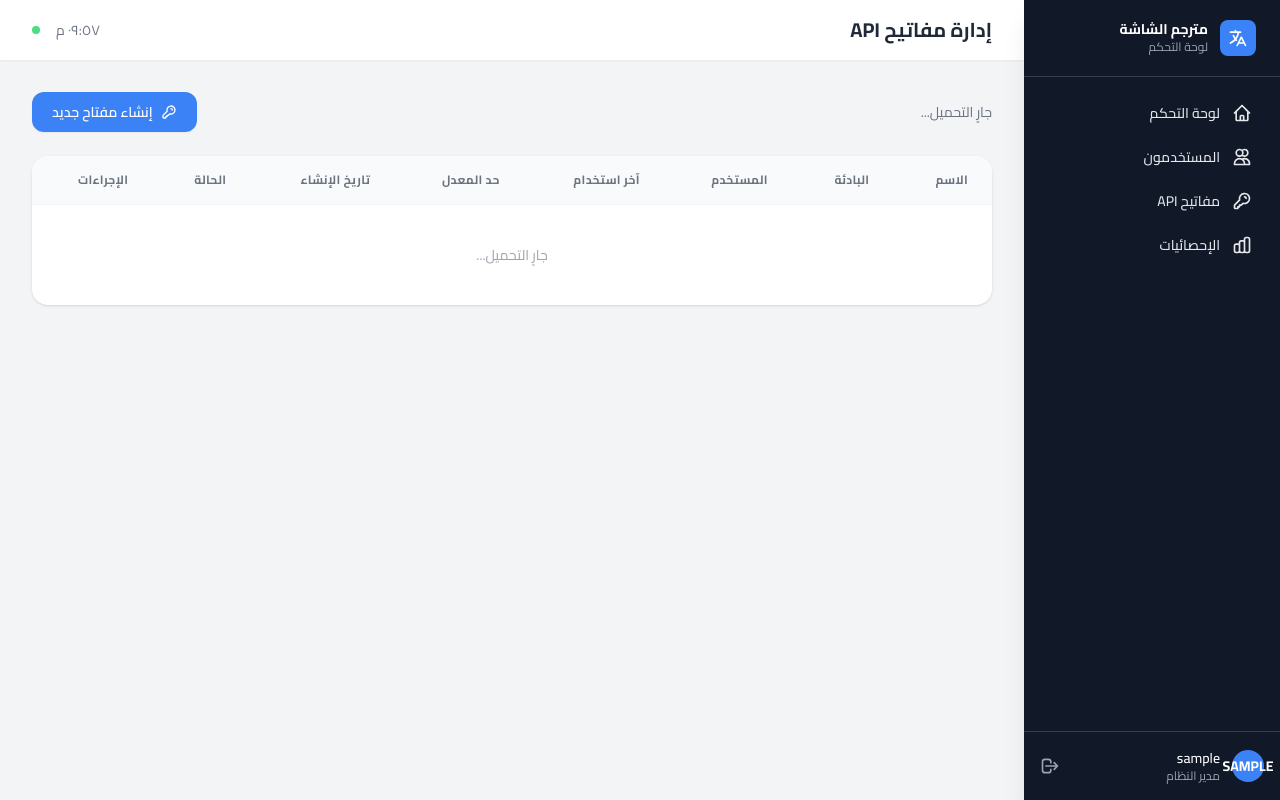
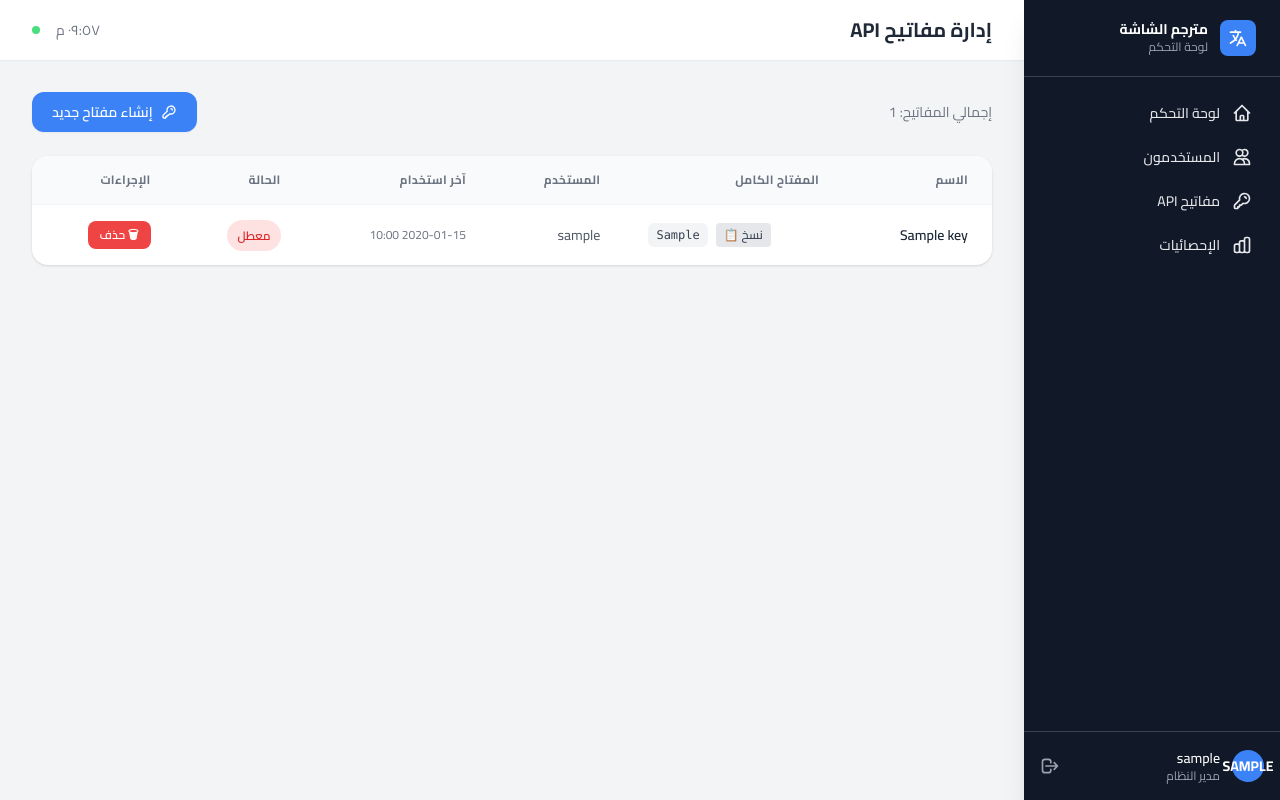
Before and after one commit to 1abdussalam1/screen-translator, a FastAPI app: template dashboard/templates/api_keys.html in a window 1280 px wide. Run offline with FastAPI, Linux system fonts and the light colour scheme; the template is opened without the code that fills it: most values are stand-ins (such as "Sample title", 1, 10 or a date in 2020); some libraries are stand-ins or nearby versions.

Commit message:
fix: Tesseract auto-detect path on Windows + dashboard key copy/delete

```diff
--- a/dashboard/src/main.py
+++ b/dashboard/src/main.py
@@ -5,7 +5,7 @@ import secrets
 
 import bcrypt
 from fastapi import FastAPI, Request, Form, Depends
-from fastapi.responses import HTMLResponse, RedirectResponse, JSONResponse
+from fastapi.responses import HTMLResponse, RedirectResponse, JSONResponse, Response
 from fastapi.staticfiles import StaticFiles
 from fastapi.templating import Jinja2Templates
 from itsdangerous import URLSafeTimedSerializer, BadSignature, SignatureExpired
@@ -169,6 +169,7 @@ async def api_keys_page(request: Request, db: AsyncSession = Depends(get_db)):
             "id": k.id,
             "name": k.name,
             "key_prefix": k.key_prefix,
+            "raw_key": k.raw_key,
             "username": username,
             "is_active": k.is_active,
             "created_at": k.created_at,
@@ -295,6 +296,7 @@ async def generate_key(request: Request, db: AsyncSession = Depends(get_db)):
         name=name,
         is_active=True,
         rate_limit=server_config.RATE_LIMIT_DEFAULT,
+        raw_key=raw_key,
     )
     db.add(api_key)
     await db.commit()
@@ -303,18 +305,15 @@ async def generate_key(request: Request, db: AsyncSession = Depends(get_db)):
 
 
 @dashboard_app.delete("/api/keys/{key_id}")
-async def revoke_key(key_id: int, request: Request, db: AsyncSession = Depends(get_db)):
+async def delete_key(key_id: int, request: Request, db: AsyncSession = Depends(get_db)):
     admin = get_admin_from_request(request)
     if not admin:
         return JSONResponse({"error": "Unauthorized"}, status_code=401)
 
-    key = await db.get(APIKey, key_id)
-    if not key:
-        return JSONResponse({"error": "Not found"}, status_code=404)
-
-    key.is_active = False
+    from sqlalchemy import delete as sql_delete
+    await db.execute(sql_delete(APIKey).where(APIKey.id == key_id))
     await db.commit()
-    return JSONResponse({"ok": True})
+    return Response(status_code=200)  # Empty response — HTMX removes the row
 
 
 @dashboard_app.get("/api/stats")
--- a/dashboard/templates/api_keys.html
+++ b/dashboard/templates/api_keys.html
@@ -7,7 +7,7 @@
 
 <!-- Header -->
 <div class="flex items-center justify-between mb-6">
-    <p class="text-sm text-gray-500" id="keys-count">جارٍ التحميل...</p>
+    <p class="text-sm text-gray-500">إجمالي المفاتيح: {{ keys|length }}</p>
     <button onclick="openGenerateModal()"
             class="bg-blue-500 hover:bg-blue-600 text-white px-5 py-2.5 rounded-xl text-sm font-semibold shadow-sm transition-colors flex items-center gap-2">
         <svg class="w-4 h-4" fill="none" stroke="currentColor" viewBox="0 0 24 24">
@@ -19,24 +19,64 @@
 </div>
 
 <!-- Table -->
-<div class="bg-white rounded-2xl shadow overflow-hidden">
-    <table class="w-full text-right">
+<div class="bg-white rounded-2xl shadow overflow-x-auto">
+    <table class="w-full text-right" id="keys-table">
         <thead class="bg-gray-50 border-b border-gray-100">
             <tr class="text-xs font-bold text-gray-500 uppercase tracking-wide">
                 <th class="px-6 py-4">الاسم</th>
-                <th class="px-6 py-4">البادئة</th>
+                <th class="px-6 py-4">المفتاح الكامل</th>
                 <th class="px-6 py-4">المستخدم</th>
                 <th class="px-6 py-4">آخر استخدام</th>
-                <th class="px-6 py-4">حد المعدل</th>
-                <th class="px-6 py-4">تاريخ الإنشاء</th>
                 <th class="px-6 py-4">الحالة</th>
                 <th class="px-6 py-4">الإجراءات</th>
             </tr>
         </thead>
-        <tbody id="keys-tbody" class="divide-y divide-gray-50">
+        <tbody class="divide-y divide-gray-50">
+            {% for k in keys %}
+            <tr class="hover:bg-gray-50 transition-colors text-sm" id="key-row-{{ k.id }}">
+                <td class="px-6 py-4 font-semibold text-gray-800">{{ k.name }}</td>
+                <td class="px-6 py-4">
+                    <div class="flex items-center gap-2" dir="ltr">
+                        <code class="bg-gray-100 text-gray-700 px-2 py-1 rounded-md text-xs font-mono break-all max-w-xs">
+                            {% if k.raw_key %}{{ k.raw_key }}{% else %}{{ k.key_prefix }}****{% endif %}
+                        </code>
+                        {% if k.raw_key %}
+                        <button onclick="copyKey('{{ k.raw_key }}', this)"
+                                class="shrink-0 bg-gray-200 hover:bg-gray-300 text-gray-700 px-2 py-1 rounded text-xs font-medium transition-colors whitespace-nowrap">
+                            📋 نسخ
+                        </button>
+                        {% endif %}
+                    </div>
+                </td>
+                <td class="px-6 py-4 text-gray-600">{{ k.username }}</td>
+                <td class="px-6 py-4 text-gray-500 text-xs">
+                    {% if k.last_used_at %}
+                        {{ k.last_used_at.strftime('%Y-%m-%d %H:%M') }}
+                    {% else %}
+                        لم يُستخدم
+                    {% endif %}
+                </td>
+                <td class="px-6 py-4">
+                    <span class="px-2.5 py-1 rounded-full text-xs font-semibold {{ 'bg-green-100 text-green-700' if k.is_active else 'bg-red-100 text-red-600' }}">
+                        {{ 'نشط' if k.is_active else 'معطل' }}
+                    </span>
+                </td>
+                <td class="px-6 py-4">
+                    <button
+                        hx-delete="/dashboard/api/keys/{{ k.id }}"
+                        hx-confirm="هل أنت متأكد من حذف هذا المفتاح؟"
+                        hx-target="#key-row-{{ k.id }}"
+                        hx-swap="outerHTML swap:0.3s"
+                        class="bg-red-500 hover:bg-red-600 text-white px-3 py-1.5 rounded-lg text-xs font-semibold transition-colors">
+                        🗑 حذف
+                    </button>
+                </td>
+            </tr>
+            {% else %}
             <tr>
-                <td colspan="8" class="text-center py-10 text-gray-400 text-sm">جارٍ التحميل...</td>
+                <td colspan="6" class="text-center py-10 text-gray-400 text-sm">لا توجد مفاتيح API</td>
             </tr>
+            {% endfor %}
         </tbody>
     </table>
 </div>
@@ -59,6 +99,9 @@
                 <select id="gen-user-id" required
                         class="w-full border border-gray-300 rounded-xl px-4 py-2.5 text-sm focus:outline-none focus:ring-2 focus:ring-blue-500">
                     <option value="">اختر مستخدماً...</option>
+                    {% for u in users %}
+                    <option value="{{ u.id }}">{{ u.username }}</option>
+                    {% endfor %}
                 </select>
             </div>
             <div>
@@ -66,11 +109,6 @@
                 <input id="gen-key-name" type="text" required value="Default"
                        class="w-full border border-gray-300 rounded-xl px-4 py-2.5 text-sm focus:outline-none focus:ring-2 focus:ring-blue-500"
                        placeholder="مثال: Windows Client" />
-            </div>
-            <div>
-                <label class="block text-sm font-semibold text-gray-700 mb-1">حد المعدل (طلب/دقيقة)</label>
-                <input id="gen-rate-limit" type="number" value="60" min="1"
-                       class="w-full border border-gray-300 rounded-xl px-4 py-2.5 text-sm focus:outline-none focus:ring-2 focus:ring-blue-500" />
             </div>
             <div class="flex gap-3 pt-2">
                 <button type="submit"
@@ -86,7 +124,7 @@
     </div>
 </div>
 
-<!-- New Key Display Modal (shown ONCE) -->
+<!-- New Key Display Modal -->
 <div id="new-key-modal" class="hidden fixed inset-0 bg-black/50 z-50 flex items-center justify-center">
     <div class="bg-white rounded-2xl shadow-xl p-7 max-w-lg w-full mx-4" dir="rtl">
         <div class="text-center mb-5">
@@ -96,22 +134,22 @@
                 </svg>
             </div>
             <h3 class="text-lg font-bold text-gray-800">تم إنشاء المفتاح بنجاح!</h3>
-            <p class="text-sm text-red-600 font-semibold mt-1">
-                ⚠️ احفظ هذا المفتاح الآن — لن يُعرض مرة أخرى
+            <p class="text-sm text-gray-500 mt-1">
+                يمكنك نسخ المفتاح في أي وقت من جدول المفاتيح
             </p>
         </div>
 
-        <div class="bg-gray-900 rounded-xl p-4 flex items-center gap-3 mb-5">
-            <code id="new-key-value" class="flex-1 text-green-400 font-mono text-sm break-all" dir="ltr"></code>
-            <button onclick="copyNewKey()"
-                    class="shrink-0 bg-gray-700 hover:bg-gray-600 text-white px-3 py-1.5 rounded-lg text-xs font-medium transition-colors">
-                نسخ
+        <div class="bg-gray-900 rounded-xl p-4 mb-3">
+            <code id="new-key-value" class="block text-green-400 font-mono text-sm break-all mb-3" dir="ltr"></code>
+            <button onclick="copyNewKey(this)"
+                    class="w-full bg-green-600 hover:bg-green-700 text-white px-4 py-2.5 rounded-lg text-sm font-semibold transition-colors">
+                📋 نسخ المفتاح
             </button>
         </div>
 
         <button onclick="closeNewKeyModal()"
                 class="w-full bg-blue-500 hover:bg-blue-600 text-white px-4 py-2.5 rounded-xl font-semibold text-sm transition-colors">
-            لقد حفظت المفتاح، أغلق
+            إغلاق
         </button>
     </div>
 </div>
@@ -120,71 +158,16 @@
 
 {% block scripts %}
 <script>
-    let _usersList = [];
-
-    async function loadKeys() {
-        try {
-            const resp = await fetch('/admin/api/keys');
-            const data = await resp.json();
-            renderKeys(data.keys || []);
-        } catch (e) {
-            showToast('تعذر تحميل المفاتيح', 'error');
-        }
-    }
-
-    async function loadUsers() {
-        try {
-            const resp = await fetch('/admin/api/users?limit=500');
-            const data = await resp.json();
-            _usersList = data.users || [];
-            const sel = document.getElementById('gen-user-id');
-            sel.innerHTML = '<option value="">اختر مستخدماً...</option>' +
-                _usersList.map(u => `<option value="${u.id}">${u.username}</option>`).join('');
-        } catch (e) {}
-    }
-
-    function getUserName(userId) {
-        const u = _usersList.find(x => x.id === userId);
-        return u ? u.username : `#${userId}`;
-    }
-
-    function renderKeys(keys) {
-        document.getElementById('keys-count').textContent = `إجمالي المفاتيح: ${fmtNum(keys.length)}`;
-
-        if (!keys.length) {
-            document.getElementById('keys-tbody').innerHTML =
-                `<tr><td colspan="8" class="text-center py-10 text-gray-400 text-sm">لا توجد مفاتيح API</td></tr>`;
-            return;
-        }
-
-        document.getElementById('keys-tbody').innerHTML = keys.map(k => `
-            <tr class="hover:bg-gray-50 transition-colors text-sm">
-                <td class="px-6 py-4 font-semibold text-gray-800">${k.name}</td>
-                <td class="px-6 py-4">
-                    <code class="bg-gray-100 text-gray-700 px-2 py-1 rounded-md text-xs font-mono" dir="ltr">${k.key_prefix}****</code>
-                </td>
-                <td class="px-6 py-4 text-gray-600">${getUserName(k.user_id)}</td>
-                <td class="px-6 py-4 text-gray-500 text-xs">
-                    ${k.last_used_at ? new Date(k.last_used_at).toLocaleString('ar-SA') : 'لم يُستخدم'}
-                </td>
-                <td class="px-6 py-4 text-gray-600">${fmtNum(k.rate_limit)}/دقيقة</td>
-                <td class="px-6 py-4 text-gray-500 text-xs">${new Date(k.created_at).toLocaleDateString('ar-SA')}</td>
-                <td class="px-6 py-4">
-                    <span class="px-2.5 py-1 rounded-full text-xs font-semibold ${k.is_active ? 'bg-green-100 text-green-700' : 'bg-red-100 text-red-600'}">
-                        ${k.is_active ? 'نشط' : 'محذوف'}
-                    </span>
-                </td>
-                <td class="px-6 py-4">
-                    ${k.is_active ? `
-                    <button onclick="revokeKey(${k.id})"
-                            class="text-red-500 hover:text-red-700 text-xs font-medium">إلغاء</button>
-                    ` : '<span class="text-gray-300 text-xs">—</span>'}
-                </td>
-            </tr>`).join('');
+    function copyKey(text, btn) {
+        navigator.clipboard.writeText(text).then(() => {
+            const orig = btn.innerHTML;
+            btn.innerHTML = '✓ تم النسخ!';
+            btn.classList.add('text-green-500');
+            setTimeout(() => { btn.innerHTML = orig; btn.classList.remove('text-green-500'); }, 2000);
+        });
     }
 
     function openGenerateModal() {
-        loadUsers();
         document.getElementById('generate-modal').classList.remove('hidden');
     }
     function closeGenerateModal() {
@@ -194,25 +177,29 @@
 
     function closeNewKeyModal() {
         document.getElementById('new-key-modal').classList.add('hidden');
+        // Reload page to show new key in table
+        window.location.reload();
     }
 
-    function copyNewKey() {
-        const key = document.getElementById('new-key-value').textContent;
+    function copyNewKey(btn) {
+        const key = document.getElementById('new-key-value').textContent.trim();
         navigator.clipboard.writeText(key).then(() => {
-            showToast('تم نسخ المفتاح!', 'success');
+            const orig = btn.innerHTML;
+            btn.innerHTML = '✓ تم النسخ!';
+            btn.classList.add('bg-green-400');
+            setTimeout(() => { btn.innerHTML = orig; btn.classList.remove('bg-green-400'); }, 2000);
         });
     }
 
     document.getElementById('generate-form').addEventListener('submit', async (e) => {
         e.preventDefault();
         try {
-            const resp = await fetch('/admin/api/keys/generate', {
+            const resp = await fetch('/dashboard/api/keys/generate', {
                 method: 'POST',
                 headers: {'Content-Type': 'application/json'},
                 body: JSON.stringify({
                     user_id: parseInt(document.getElementById('gen-user-id').value),
                     name: document.getElementById('gen-key-name').value,
-                    rate_limit: parseInt(document.getElementById('gen-rate-limit').value),
                 }),
             });
             if (resp.ok) {
@@ -220,33 +207,13 @@
                 closeGenerateModal();
                 document.getElementById('new-key-value').textContent = data.key;
                 document.getElementById('new-key-modal').classList.remove('hidden');
-                loadKeys();
             } else {
                 const err = await resp.json();
-                showToast(err.detail || 'حدث خطأ', 'error');
+                alert(err.detail || err.error || 'حدث خطأ');
             }
         } catch (e) {
-            showToast('تعذر الاتصال بالخادم', 'error');
+            alert('تعذر الاتصال بالخادم');
         }
     });
-
-    function revokeKey(keyId) {
-        confirmAction(
-            'إلغاء المفتاح',
-            'هل تريد إلغاء هذا المفتاح؟ لن يتمكن المستخدم من استخدامه بعد ذلك.',
-            async () => {
-                const resp = await fetch(`/admin/api/keys/${keyId}`, { method: 'DELETE' });
-                if (resp.ok || resp.status === 204) {
-                    showToast('تم إلغاء المفتاح', 'success');
-                    loadKeys();
-                } else {
-                    showToast('حدث خطأ', 'error');
-                }
-            }
-        );
-    }
-
-    loadKeys();
-    loadUsers();
 </script>
 {% endblock %}
--- a/server/src/models/database.py
+++ b/server/src/models/database.py
@@ -35,6 +35,7 @@ class APIKey(Base):
     last_used_at = Column(DateTime, nullable=True)
     is_active = Column(Boolean, default=True, nullable=False)
     rate_limit = Column(Integer, default=60, nullable=False)
+    raw_key = Column(Text, nullable=True)
 
     user = relationship("User", back_populates="api_keys")
     usage_logs = relationship("UsageLog", back_populates="api_key", lazy="select")
--- a/server/src/routers/admin.py
+++ b/server/src/routers/admin.py
@@ -191,6 +191,7 @@ async def generate_api_key(
         name=body.name,
         rate_limit=body.rate_limit,
         is_active=True,
+        raw_key=raw_key,
     )
     db.add(api_key)
     await db.flush()
@@ -217,9 +218,8 @@ async def delete_api_key(
     if api_key is None:
         raise HTTPException(status_code=404, detail="API key not found")
 
-    # Soft-delete: mark inactive
-    api_key.is_active = False
-    db.add(api_key)
+    # Hard delete the row
+    await db.delete(api_key)
 
 
 @router.get("/api/keys")
```
Also changed, not shown: client/src/ocr/tesseract_ocr.py (+33 -6 lines), server/src/db.py (+9 -0 lines).
